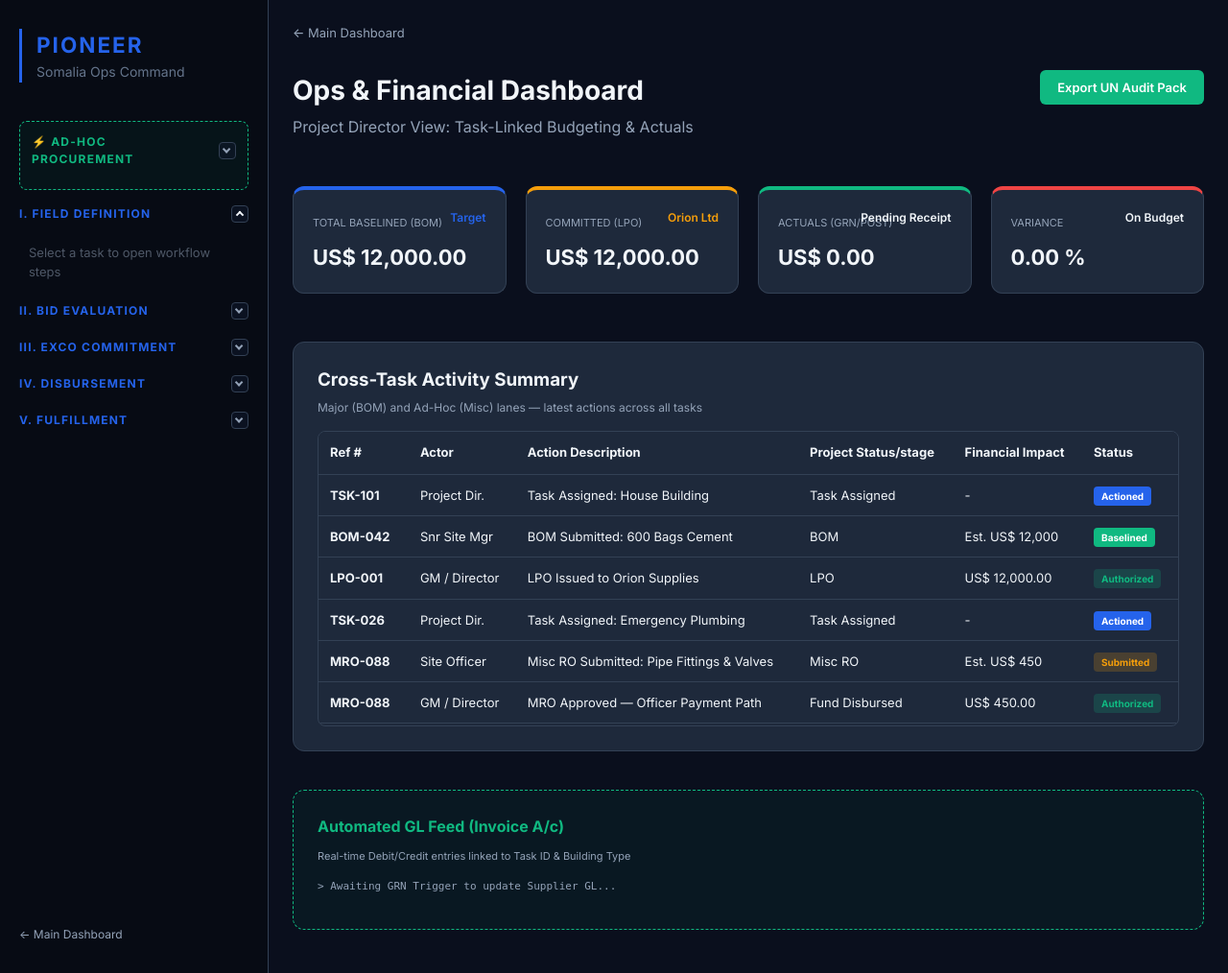
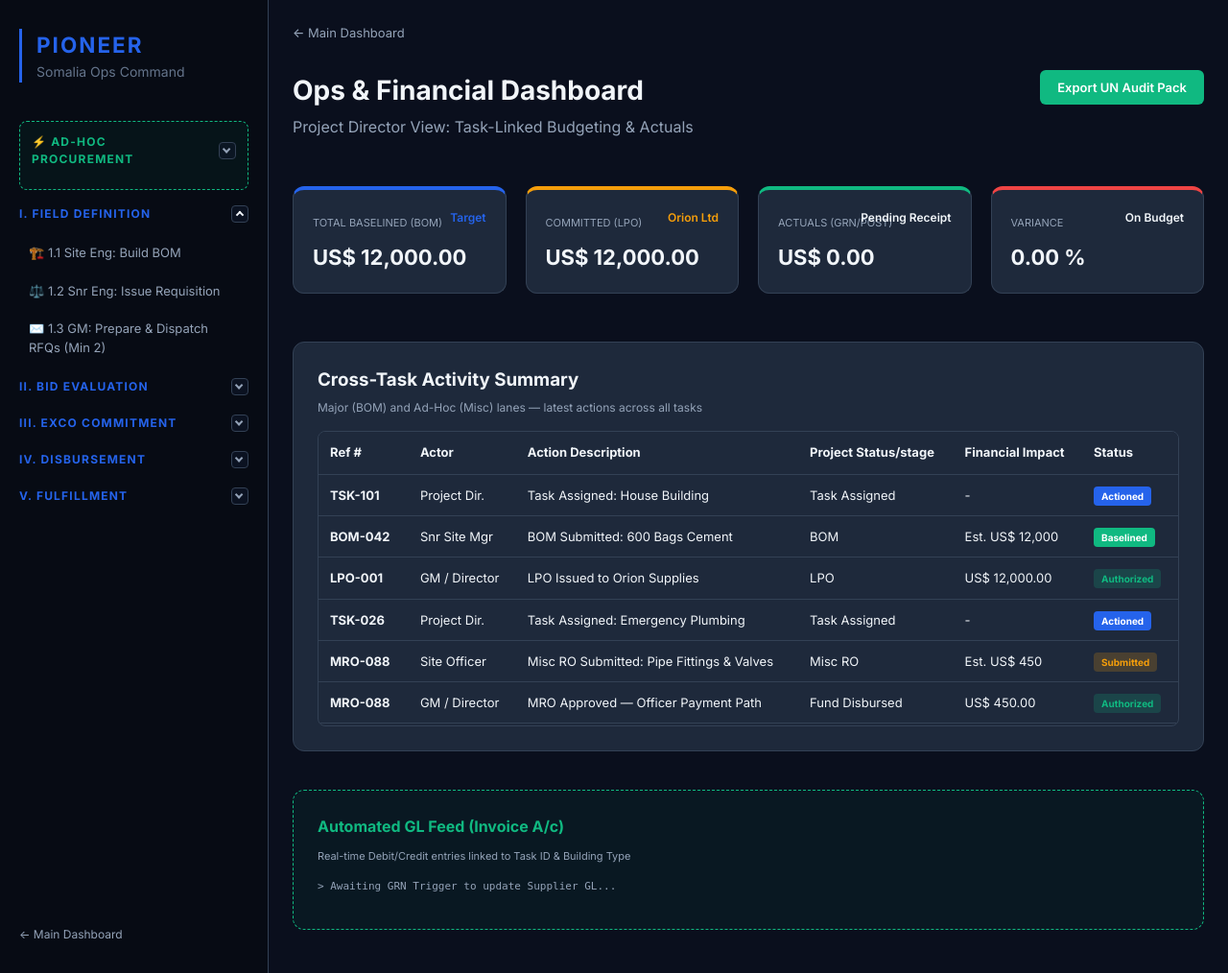
Before and after one commit to cotieno1/project_accounting, a Django app: page /ops-dashboard/ in a window 1280 px wide. Shown: the whole page at 96% size. Run offline with Django 5.2, Linux system fonts and the light colour scheme; the visitor is signed in with stand-in values (Sample User, id 1); data comes from the database, SQL or seed files in the repository; parts of the project's set-up code (start-up, migrations or seed data) failed here and were passed over.

Commit message:
Always show ops dashboard workflow links without active_task guards.
Each destination screen has its own task picker; sidebar links no longer require a pre-selected task.

Co-authored-by: Cursor <cursoragent@cursor.com>

```diff
--- a/templates/Fin_Mgmt_and_OPs_dashboard.html
+++ b/templates/Fin_Mgmt_and_OPs_dashboard.html
@@ -17,11 +17,7 @@
             <span class="nav-section-chevron" aria-hidden="true"></span>
         </button>
         <div class="nav-section-body" id="opsNavAdhoc">
-        {% if active_task %}
-        <a href="{% url 'misc_purchase_builder' %}?task_id={{ active_task.project_id }}" class="nav-link nav-link--emph">🛒 Direct/AD-HOC Purchase</a>
-        {% else %}
-        <span class="nav-link nav-link--emph" style="opacity:0.5;cursor:not-allowed;">🛒 Direct/AD-HOC Purchase</span>
-        {% endif %}
+        <a href="{% url 'misc_purchase_builder' %}" class="nav-link nav-link--emph">🛒 Direct/AD-HOC Purchase</a>
         <small class="nav-hint">Expedited purchase for standard items (e.g. Cement) bypassing RFQ/Bids.</small>
         </div>
     </div>
@@ -32,13 +28,9 @@
             <span class="nav-section-chevron" aria-hidden="true"></span>
         </button>
         <div class="nav-section-body" id="opsNavField">
-        {% if active_task %}
-        <a href="{% url 'bom_builder' %}?task_id={{ active_task.project_id }}" class="nav-link">🏗️ 1.1 Site Eng: Build BOM</a>
-        <a href="{% url 'ro_builder' %}?task_id={{ active_task.project_id }}" class="nav-link">⚖️ 1.2 Snr Eng: Issue Requisition</a>
-        <a href="{% url 'rfq_manager' %}?task_id={{ active_task.project_id }}" class="nav-link">✉️ 1.3 GM: Prepare & Dispatch RFQs (Min 2)</a>
-        {% else %}
-        <span class="nav-link" style="opacity:0.5;">Select a task to open workflow steps</span>
-        {% endif %}
+        <a href="{% url 'bom_builder' %}" class="nav-link">🏗️ 1.1 Site Eng: Build BOM</a>
+        <a href="{% url 'ro_builder' %}" class="nav-link">⚖️ 1.2 Snr Eng: Issue Requisition</a>
+        <a href="{% url 'rfq_manager' %}" class="nav-link">✉️ 1.3 GM: Prepare & Dispatch RFQs (Min 2)</a>
         </div>
     </div>
 
@@ -48,11 +40,7 @@
             <span class="nav-section-chevron" aria-hidden="true"></span>
         </button>
         <div class="nav-section-body" id="opsNavBid">
-        {% if active_task %}
-        <a href="{% url 'bid_evaluation_terminal' %}?task_id={{ active_task.project_id }}" class="nav-link">📊 2.1 System: Bid Evaluation</a>
-        {% else %}
-        <span class="nav-link" style="opacity:0.5;">📊 2.1 System: Bid Evaluation</span>
-        {% endif %}
+        <a href="{% url 'bid_evaluation_terminal' %}" class="nav-link">📊 2.1 System: Bid Evaluation</a>
         </div>
     </div>
 
@@ -62,9 +50,7 @@
             <span class="nav-section-chevron" aria-hidden="true"></span>
         </button>
         <div class="nav-section-body" id="opsNavExco">
-        {% if active_task %}
-        <a href="{% url 'budget_approval' %}?task_id={{ active_task.project_id }}" class="nav-link">💰 3.1 CEO: Budget Authorization-Funds Disbursement</a>
-        {% endif %}
+        <a href="{% url 'budget_approval' %}" class="nav-link">💰 3.1 CEO: Budget Authorization-Funds Disbursement</a>
         </div>
     </div>
 
@@ -74,11 +60,9 @@
             <span class="nav-section-chevron" aria-hidden="true"></span>
         </button>
         <div class="nav-section-body" id="opsNavDisbursement">
-        {% if active_task %}
-        <a href="{% url 'budget_approval' %}?task_id={{ active_task.project_id }}" class="nav-link">🔒 CEO: Budget Authorization</a>
-        <a href="{% url 'gm_aie_disbursement' %}?task_id={{ active_task.project_id }}" class="nav-link nav-link--emph">🏦 4.2 GM: AIE Payments (4 Lines)</a>
+        <a href="{% url 'budget_approval' %}" class="nav-link">🔒 CEO: Budget Authorization</a>
+        <a href="{% url 'gm_aie_disbursement' %}" class="nav-link nav-link--emph">🏦 4.2 GM: AIE Payments (4 Lines)</a>
         <small class="nav-hint">Goods, maintenance, labour &amp; equipment — Major or Ad-Hoc task.</small>
-        {% endif %}
         </div>
     </div>
 
@@ -88,9 +72,7 @@
             <span class="nav-section-chevron" aria-hidden="true"></span>
         </button>
         <div class="nav-section-body" id="opsNavFulfillment">
-        {% if active_task %}
-        <a href="/payment-settlement/?task_id={{ active_task.project_id }}" class="nav-link">🚚 5.1 Log: Record GRN/Receipt</a>
-        {% endif %}
+        <a href="/payment-settlement/" class="nav-link">🚚 5.1 Log: Record GRN/Receipt</a>
         </div>
     </div>
 
```
